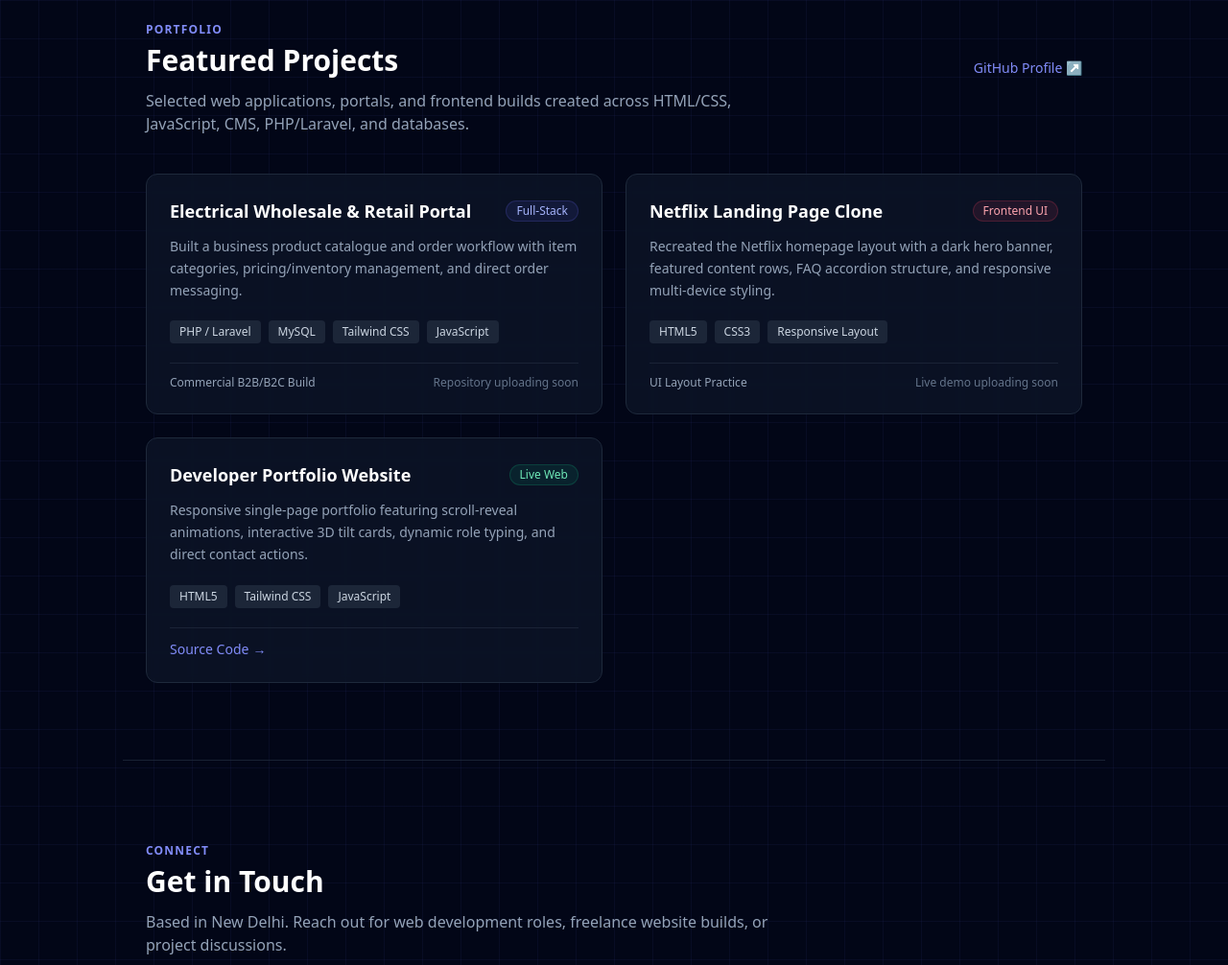
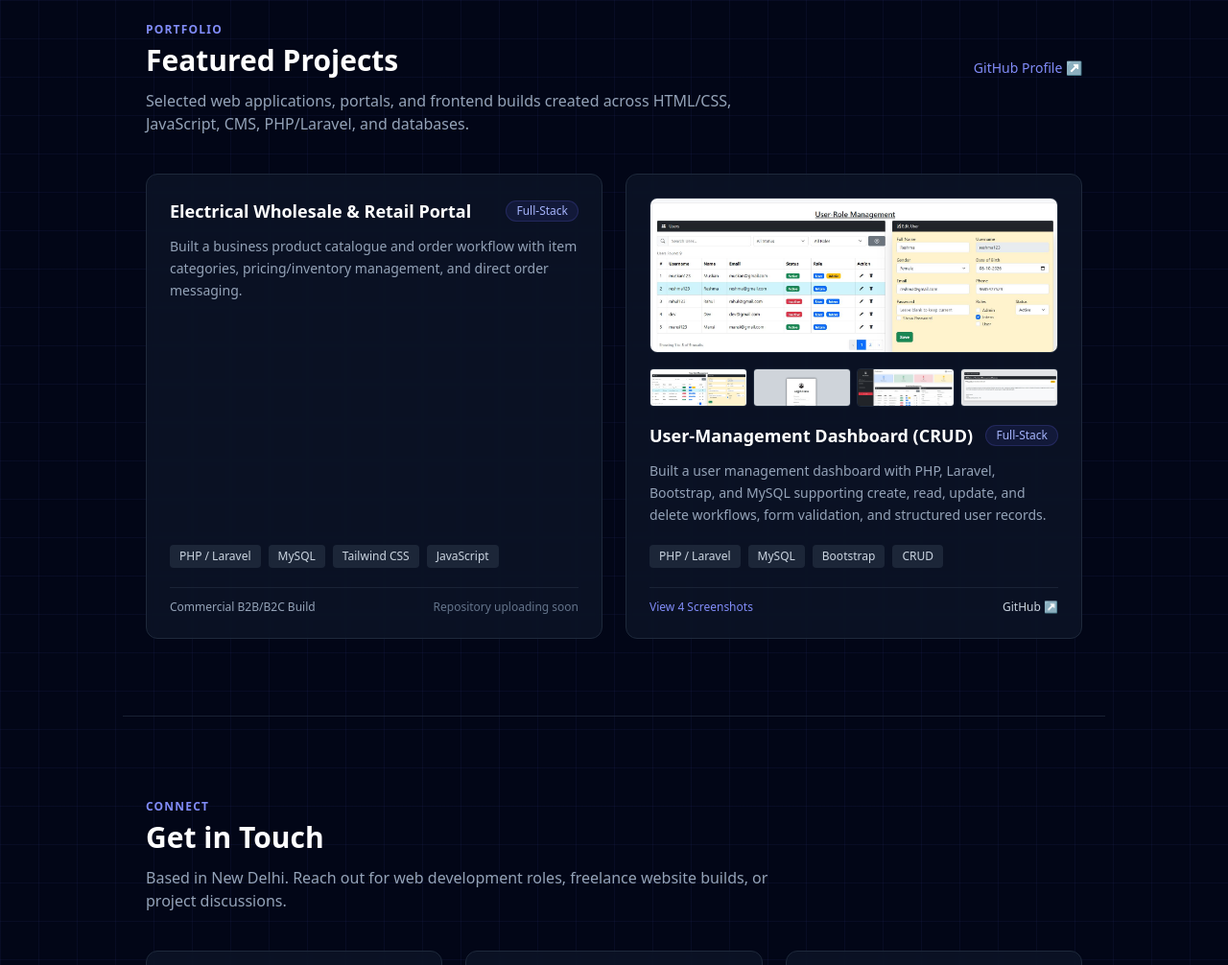
Before and after one commit to sumit-kumar-habitat/sumit-kumar-habitat.github.io, a plain HTML site: page index.html in a window 1280 px wide. Shown: the part 1680-2686 px from the top of the page at 96% size. Drawn offline with nearby package versions, Linux system fonts and the light colour scheme.

Commit message:
Update index.html

```diff
--- a/index.html
+++ b/index.html
@@ -387,84 +387,78 @@
                     </div>
                 </article>
 
-                <!-- Project Card 2: Netflix UI Clone -->
+                <!-- Project Card 2: Laravel User-Management CRUD -->
                 <article
                     class="reveal delay-200 modern-card tilt-card bg-slate-900/70 backdrop-blur-sm border border-slate-800 rounded-xl p-6 flex flex-col justify-between group">
                     <div>
+                        <div class="mb-4 rounded-lg overflow-hidden border border-slate-800 cursor-pointer"
+                            onclick="openProjectGallery(0)">
+                            <img src="image/User-Management.JPG"
+                                alt="Laravel User-Management CRUD Dashboard"
+                                class="w-full h-40 object-cover object-top hover:opacity-90 transition" />
+                        </div>
+
+                        <div class="grid grid-cols-4 gap-1.5 mb-4">
+                            <img src="image/User-Management.JPG"
+                                alt="User dashboard view"
+                                onclick="openProjectGallery(0)"
+                                class="h-10 w-full object-cover object-top rounded cursor-pointer border border-slate-800 hover:border-indigo-400 transition" />
+                            <img src="image/Login-Page.JPG"
+                                alt="Create user form"
+                                onclick="openProjectGallery(1)"
+                                class="h-10 w-full object-cover object-top rounded cursor-pointer border border-slate-800 hover:border-indigo-400 transition" />
+                            <img src="image/Dashboard.JPG"
+                                alt="Edit user view"
+                                onclick="openProjectGallery(2)"
+                                class="h-10 w-full object-cover object-top rounded cursor-pointer border border-slate-800 hover:border-indigo-400 transition" />
+                            <img src="image/Announcement-Page.JPG"
+                                alt="User management screen"
+                                onclick="openProjectGallery(3)"
+                                class="h-10 w-full object-cover object-top rounded cursor-pointer border border-slate-800 hover:border-indigo-400 transition" />
+                        </div>
+
                         <div
                             class="flex items-center justify-between gap-2 mb-3">
                             <h3
-                                class="text-lg font-semibold text-white group-hover:text-indigo-300 transition">Netflix
-                                Landing Page Clone</h3>
+                                class="text-lg font-semibold text-white group-hover:text-indigo-300 transition">User-Management
+                                Dashboard (CRUD)</h3>
                             <span
-                                class="text-xs px-2.5 py-0.5 rounded-full bg-rose-500/10 text-rose-300 border border-rose-500/20">Frontend
-                                UI</span>
+                                class="text-xs px-2.5 py-0.5 rounded-full bg-indigo-500/10 text-indigo-300 border border-indigo-500/20">Full-Stack</span>
                         </div>
+
                         <p class="text-sm text-slate-400 leading-relaxed mb-5">
-                            Recreated the Netflix homepage layout with a dark
-                            hero banner, featured content rows, FAQ accordion
-                            structure, and responsive multi-device styling.
+                            Built a user management dashboard with PHP, Laravel,
+                            Bootstrap, and MySQL supporting create, read,
+                            update, and delete workflows, form validation, and
+                            structured user records.
                         </p>
                     </div>
+
                     <div>
                         <div
                             class="flex flex-wrap gap-2 text-xs text-slate-300 mb-5">
                             <span
-                                class="px-2.5 py-1 rounded bg-slate-800/90">HTML5</span>
+                                class="px-2.5 py-1 rounded bg-slate-800/90">PHP
+                                / Laravel</span>
                             <span
-                                class="px-2.5 py-1 rounded bg-slate-800/90">CSS3</span>
+                                class="px-2.5 py-1 rounded bg-slate-800/90">MySQL</span>
                             <span
-                                class="px-2.5 py-1 rounded bg-slate-800/90">Responsive
-                                Layout</span>
+                                class="px-2.5 py-1 rounded bg-slate-800/90">Bootstrap</span>
+                            <span
+                                class="px-2.5 py-1 rounded bg-slate-800/90">CRUD</span>
                         </div>
+
                         <div
                             class="flex items-center justify-between text-xs text-slate-400 pt-3 border-t border-slate-800/80">
-                            <span>UI Layout Practice</span>
-                            <span class="text-slate-500">Live demo uploading
-                                soon</span>
-                        </div>
-                    </div>
-                </article>
-
-                <!-- Project Card 3: Personal Developer Portfolio -->
-                <article
-                    class="reveal delay-100 modern-card tilt-card bg-slate-900/70 backdrop-blur-sm border border-slate-800 rounded-xl p-6 flex flex-col justify-between group">
-                    <div>
-                        <div
-                            class="flex items-center justify-between gap-2 mb-3">
-                            <h3
-                                class="text-lg font-semibold text-white group-hover:text-indigo-300 transition">Developer
-                                Portfolio Website</h3>
-                            <span
-                                class="text-xs px-2.5 py-0.5 rounded-full bg-emerald-500/10 text-emerald-300 border border-emerald-500/20">Live
-                                Web</span>
-                        </div>
-                        <p class="text-sm text-slate-400 leading-relaxed mb-5">
-                            Responsive single-page portfolio featuring
-                            scroll-reveal animations, interactive 3D tilt cards,
-                            dynamic role typing, and direct contact actions.
-                        </p>
-                    </div>
-                    <div>
-                        <div
-                            class="flex flex-wrap gap-2 text-xs text-slate-300 mb-5">
-                            <span
-                                class="px-2.5 py-1 rounded bg-slate-800/90">HTML5</span>
-                            <span
-                                class="px-2.5 py-1 rounded bg-slate-800/90">Tailwind
-                                CSS</span>
-                            <span
-                                class="px-2.5 py-1 rounded bg-slate-800/90">JavaScript</span>
-                        </div>
-                        <div
-                            class="flex gap-4 text-sm font-medium pt-3 border-t border-slate-800/80">
-                            <a
-                                href="https://github.com/sumit-kumar-habitat/sumit-kumar-habitat.github.io"
+                            <button type="button"
+                                onclick="openProjectGallery(0)"
+                                class="text-indigo-400 hover:text-indigo-300 transition">
+                                View 4 Screenshots
+                            </button>
+                            <a href="https://github.com/sumit-kumar-habitat"
                                 target="_blank" rel="noopener"
-                                class="text-indigo-400 hover:text-indigo-300 inline-flex items-center gap-1">
-                                <span>Source Code</span>
-                                <span
-                                    class="group-hover:translate-x-1 transition-transform">→</span>
+                                class="text-slate-300 hover:text-white transition">
+                                GitHub ↗
                             </a>
                         </div>
                     </div>
```
